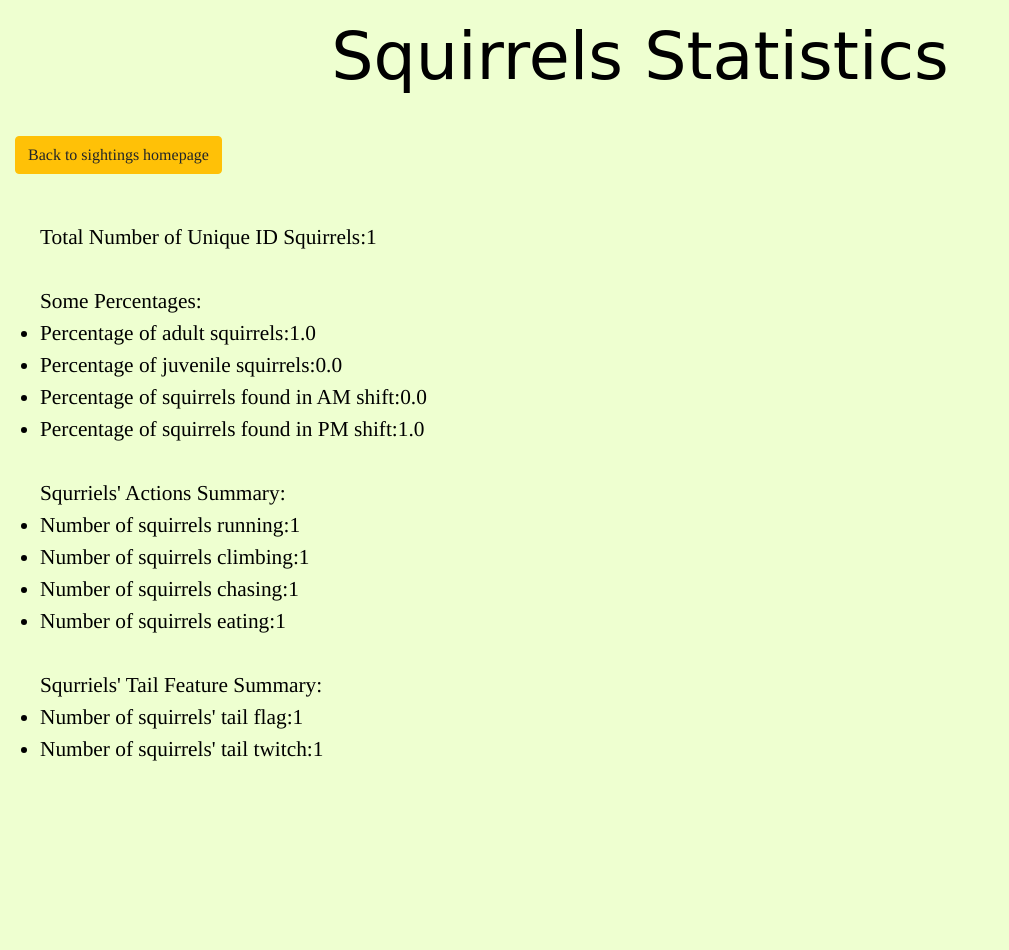
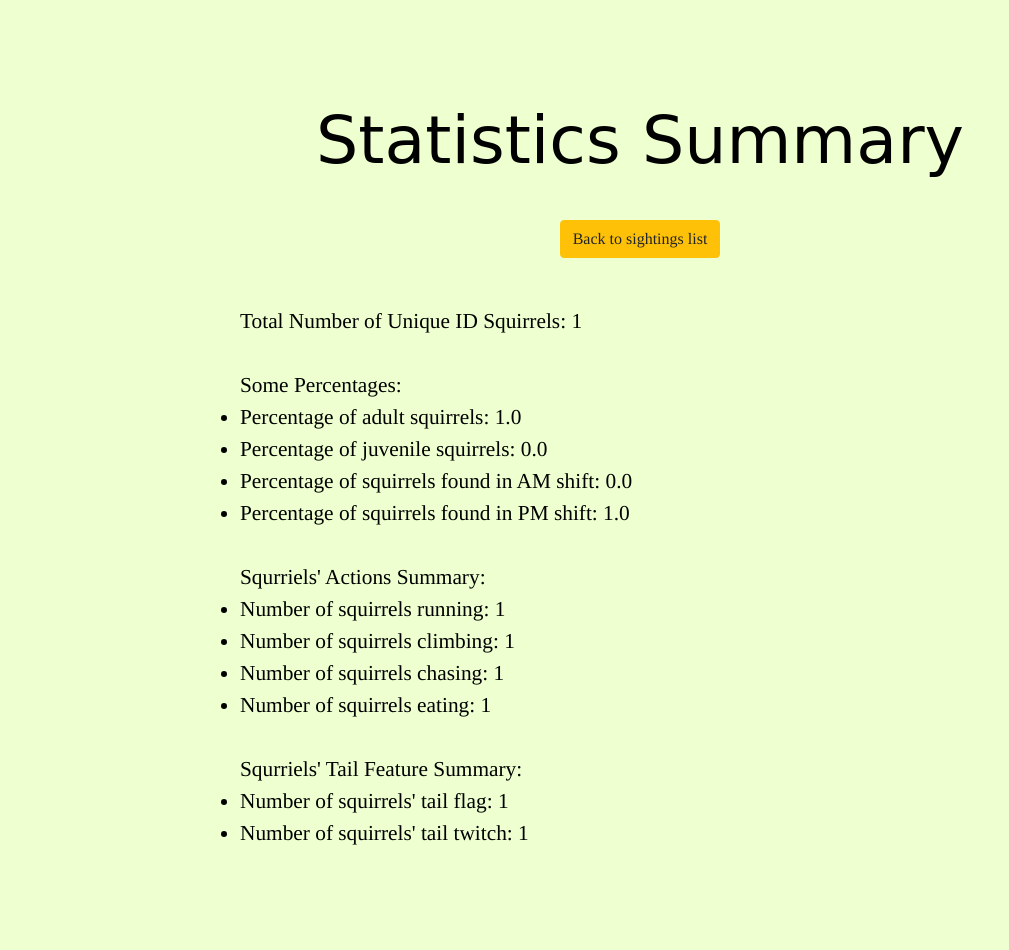
Before and after one commit to Jennifer-Zh/squirrel-project, a Django app: page /sightings/stats/ in a window 1280 px wide. Shown: the whole page, without its empty margins (0-1009 px from the left). Before the commit the page ends 761 px from the top, so only its background shows below. Run offline with Django 3.2, Linux system fonts and the light colour scheme; tables that the repository leaves empty hold one stand-in row (values such as "Sample post"); some libraries are stand-ins or nearby versions.

Commit message:
Wrap up the stats.html

```diff
--- a/squirrel/templates/sighting.html
+++ b/squirrel/templates/sighting.html
@@ -30,6 +30,7 @@
 <body>
   <h1 class="strong mt-3 text-center">List of Unique Squirrels</h1>
 	<center>
+  <br>
   <a href='' class='col=4'>
 	<button type="button" class='btn btn-outline-danger'>Homepage</button>
     </a>
@@ -43,6 +44,8 @@
         <button type="button" class='btn btn-outline-info'>Add a New Squirrel</button>
     </a>
 	</center>
+  <br>
+
   <div>
     <ul>
       {% for squirrel in squirrels %}
--- a/squirrel/templates/stats.html
+++ b/squirrel/templates/stats.html
@@ -2,7 +2,7 @@
 <html>
 
 <head>
-  <title>Central Park Squirrels Statistics</title>
+  <title>Snapshot of Squirrels in Central Park</title>
   <link rel="stylesheet" href="https://stackpath.bootstrapcdn.com/bootstrap/4.3.1/css/bootstrap.min.css"
     integrity="sha384-ggOyR0iXCbMQv3Xipma34MD+dH/1fQ784/j6cY/iJTQUOhcWr7x9JvoRxT2MZw1T" crossorigin="anonymous">
 
@@ -12,49 +12,45 @@
       font-size: 50pt;
       font-family: Comic Sans MS;
     }
-
     body {
       color: Black;
       font-size: 16pt;
       font-family: times;
       background: #EEFFD0;
+      margin: 100px 200px;
     }
 
   </style>
-
 </head>
 
 <body>
+	<h1 class="strong mt-3 text-center">Statistics Summary</h1>
 
-
-  <h1 class="strong mt-3 text-center">Squirrels Statistics</h1>
-
-  <br> <p>
+  <br>
+	<center>
+    <a href='/sightings/' class='col-4'>
+    	<button type="button" class='btn btn-warning'>Back to sightings list</button>
     </a>
-        <a href='/sightings/' class='col-4'>
-
-        <button type="button" class='btn btn-warning'>Back to sightings homepage</button>
-
-    </a>
+	</center>
+  <p>
   <ul>
-	    <br>Total Number of Unique ID Squirrels:{{total}}
+  <br>Total Number of Unique ID Squirrels: {{total}}
     <br />
-
   <br>Some Percentages:
-		    <li>Percentage of adult squirrels:{{adultper}}</li>
-		    <li>Percentage of juvenile squirrels:{{jueper}}</li>
-		    <li>Percentage of squirrels found in AM shift:{{amper}}</li>
-		    <li>Percentage of squirrels found in PM shift:{{pmper}}</li>
+	<li>Percentage of adult squirrels: {{adultper}}</li>
+	<li>Percentage of juvenile squirrels: {{jueper}}</li>
+	<li>Percentage of squirrels found in AM shift: {{amper}}</li>
+	<li>Percentage of squirrels found in PM shift: {{pmper}}</li>
 
   <br> Squrriels' Actions Summary:
-		    <li>Number of squirrels running:{{running}}</li>
-		    <li>Number of squirrels climbing:{{climbing}}</li>
-		    <li>Number of squirrels chasing:{{chasing}}</li>
-		    <li>Number of squirrels eating:{{eating}}</li>
+ 	<li>Number of squirrels running: {{running}}</li>
+	<li>Number of squirrels climbing: {{climbing}}</li>
+	<li>Number of squirrels chasing: {{chasing}}</li>
+	<li>Number of squirrels eating: {{eating}}</li>
 
   <br> Squrriels' Tail Feature Summary:
-                    <li>Number of squirrels' tail flag:{{tailflag}}</li>
-		    <li>Number of squirrels' tail twitch:{{tailtwitch}}</li>
+  	<li>Number of squirrels' tail flag: {{tailflag}}</li>
+	<li>Number of squirrels' tail twitch: {{tailtwitch}}</li>
   </ul>
   </p>
 
```
Lines whose indentation alone changed are shown as unchanged.
